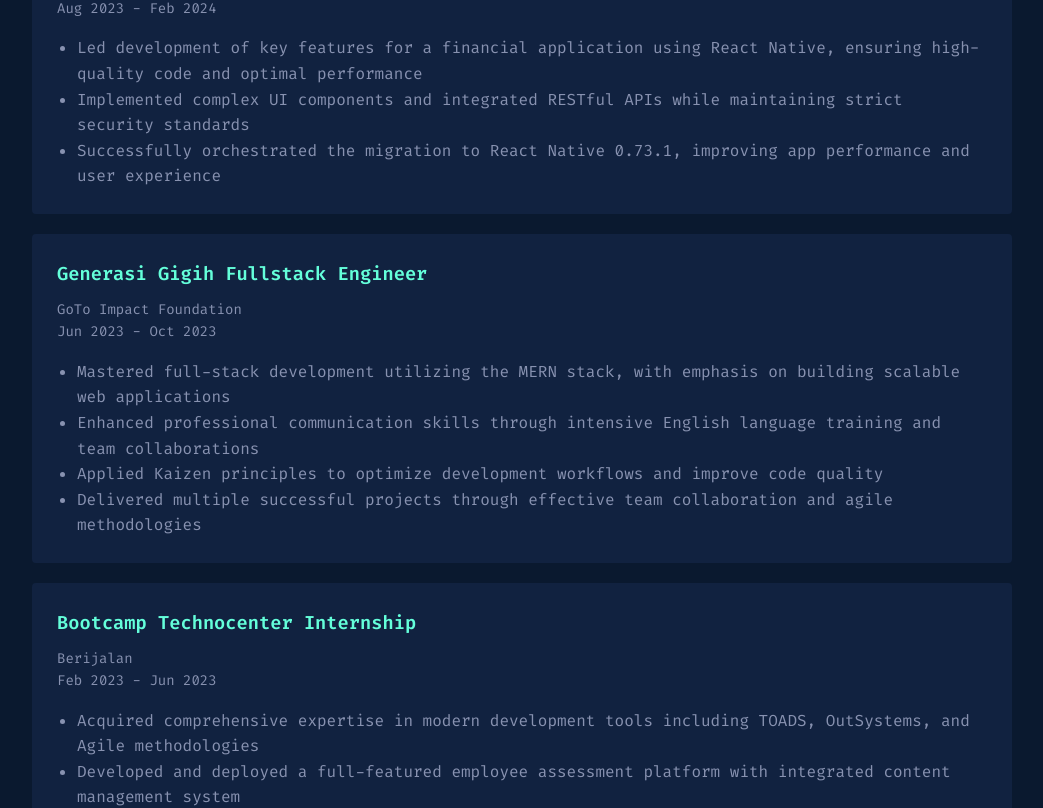
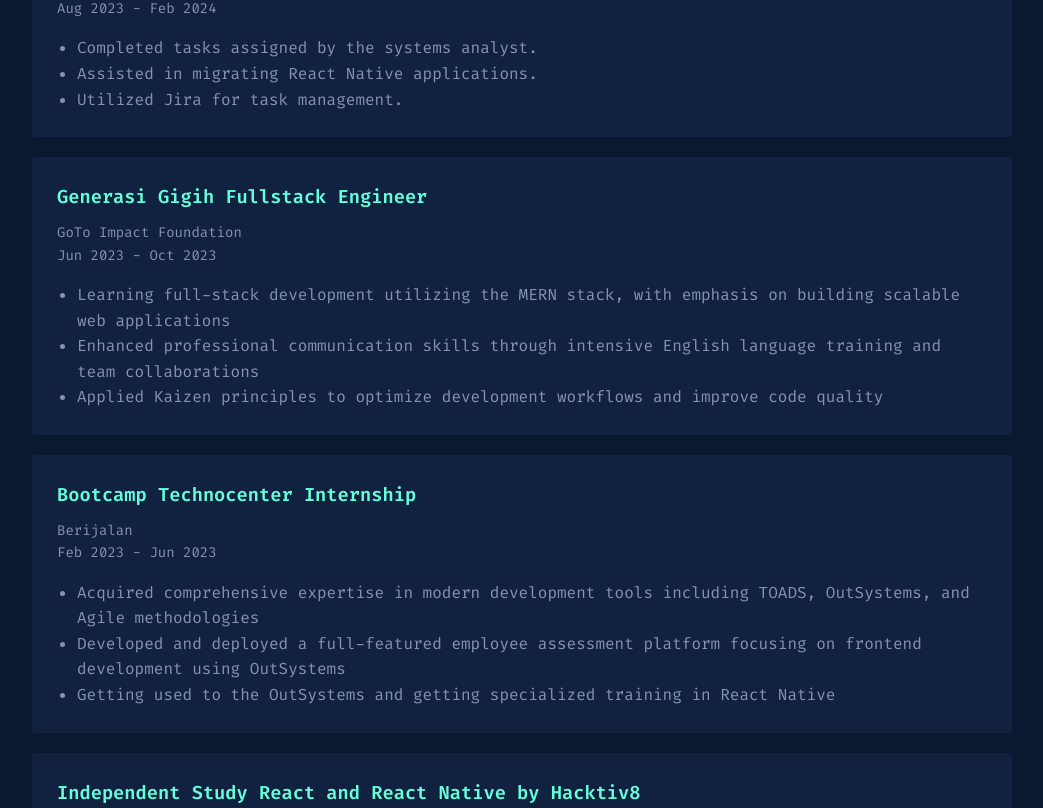
Before and after one commit to Penzslyr/portofolio, a React (Vite) app: page / in a window 1280 px wide. Shown: the part 1474-2282 px from the top of the page, without its empty margins (118-1161 px from the left). Built offline with nearby package versions, Linux system fonts and the light colour scheme.

Commit message:
fix wording ye

```diff
--- a/src/App.jsx
+++ b/src/App.jsx
@@ -16,9 +16,9 @@
       company: "Berijalan",
       duration: "Aug 2023 - Feb 2024",
       responsibilities: [
-        "Led development of key features for a financial application using React Native, ensuring high-quality code and optimal performance",
-        "Implemented complex UI components and integrated RESTful APIs while maintaining strict security standards",
-        "Successfully orchestrated the migration to React Native 0.73.1, improving app performance and user experience",
+        "Completed tasks assigned by the systems analyst.",
+        "Assisted in migrating React Native applications.",
+        "Utilized Jira for task management.",
       ],
     },
     {
@@ -26,10 +26,9 @@
       company: "GoTo Impact Foundation",
       duration: "Jun 2023 - Oct 2023",
       responsibilities: [
-        "Mastered full-stack development utilizing the MERN stack, with emphasis on building scalable web applications",
+        "Learning full-stack development utilizing the MERN stack, with emphasis on building scalable web applications",
         "Enhanced professional communication skills through intensive English language training and team collaborations",
         "Applied Kaizen principles to optimize development workflows and improve code quality",
-        "Delivered multiple successful projects through effective team collaboration and agile methodologies",
       ],
     },
     {
@@ -38,17 +37,18 @@
       duration: "Feb 2023 - Jun 2023",
       responsibilities: [
         "Acquired comprehensive expertise in modern development tools including TOADS, OutSystems, and Agile methodologies",
-        "Developed and deployed a full-featured employee assessment platform with integrated content management system",
-        "Engineered an interactive chatbot solution using React Native, implementing advanced UI/UX features and optimization",
+        "Developed and deployed a full-featured employee assessment platform focusing on frontend development using OutSystems",
+        "Getting used to the OutSystems and getting specialized training in React Native",
       ],
     },
     {
-      title: "Full Stack Development Study",
+      title: "Independent Study React and React Native by Hacktiv8",
       company: "Hacktiv8",
       duration: "Aug 2022 - Dec 2022",
       responsibilities: [
         "Developed strong fundamentals in modern web technologies including HTML5, CSS3, and JavaScript ES6+",
         "Implemented state management solutions using Redux for complex application architectures",
+        "Getting used to the React and React Native",
         "Led development of three major projects: a movie discovery platform, an e-commerce solution, and a hotel booking system, focusing on user experience and performance optimization",
       ],
     },
@@ -88,7 +88,7 @@
       description:
         "A marketplace app with management system, where user can buy and sell product, and user can manage their product.",
       image: "/path-to-project-image.jpg",
-      tech: ["React Native", "Redux", "Node.js", "Tailwind"],
+      tech: ["React JS", "Redux", "Node.js", "Tailwind"],
       links: {
         github: "https://github.com/Penzslyr/SIB_React_005_FP2",
         live: "#",
@@ -98,7 +98,7 @@
       title: "Website News ",
       description:
         "Website news where user can filter news by category, user can search news by title, and user can save news to favorite.",
-      tech: ["React.js", "Chakra UI", "Redux"],
+      tech: ["React JS", "Chakra UI", "Redux"],
       links: {
         github: "https://github.com/Penzslyr/SIB_React_005_FP1",
         live: "#",
@@ -107,7 +107,7 @@
     {
       title: "Movie Discovery Platform",
       description: "Interactive movie search and discovery platform.",
-      tech: ["React.js", "Tailwind"],
+      tech: ["React JS", "Tailwind"],
       links: {
         github: "https://github.com/Penzslyr/SIB_React_005_FP4",
         live: "#",
```
